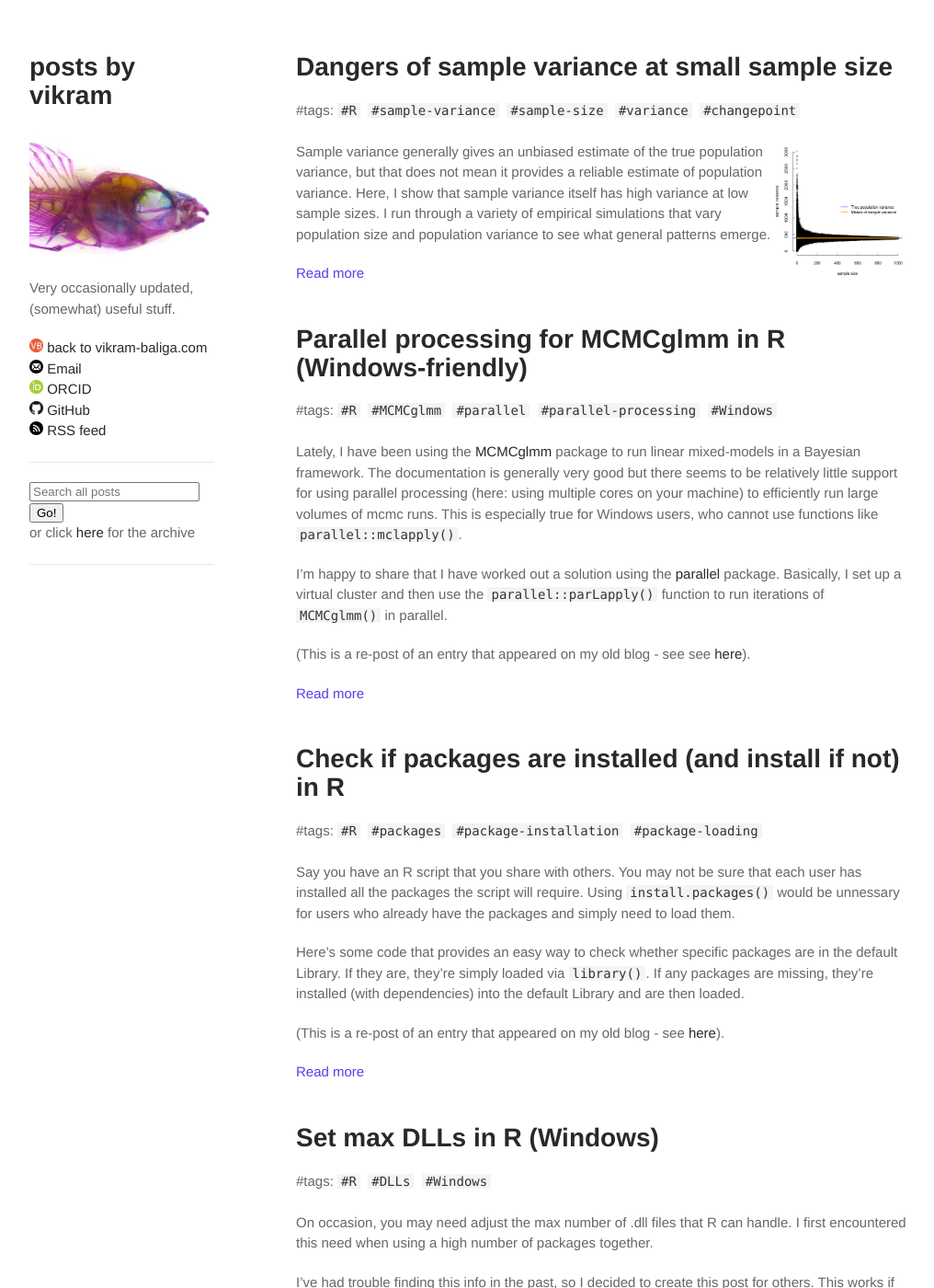
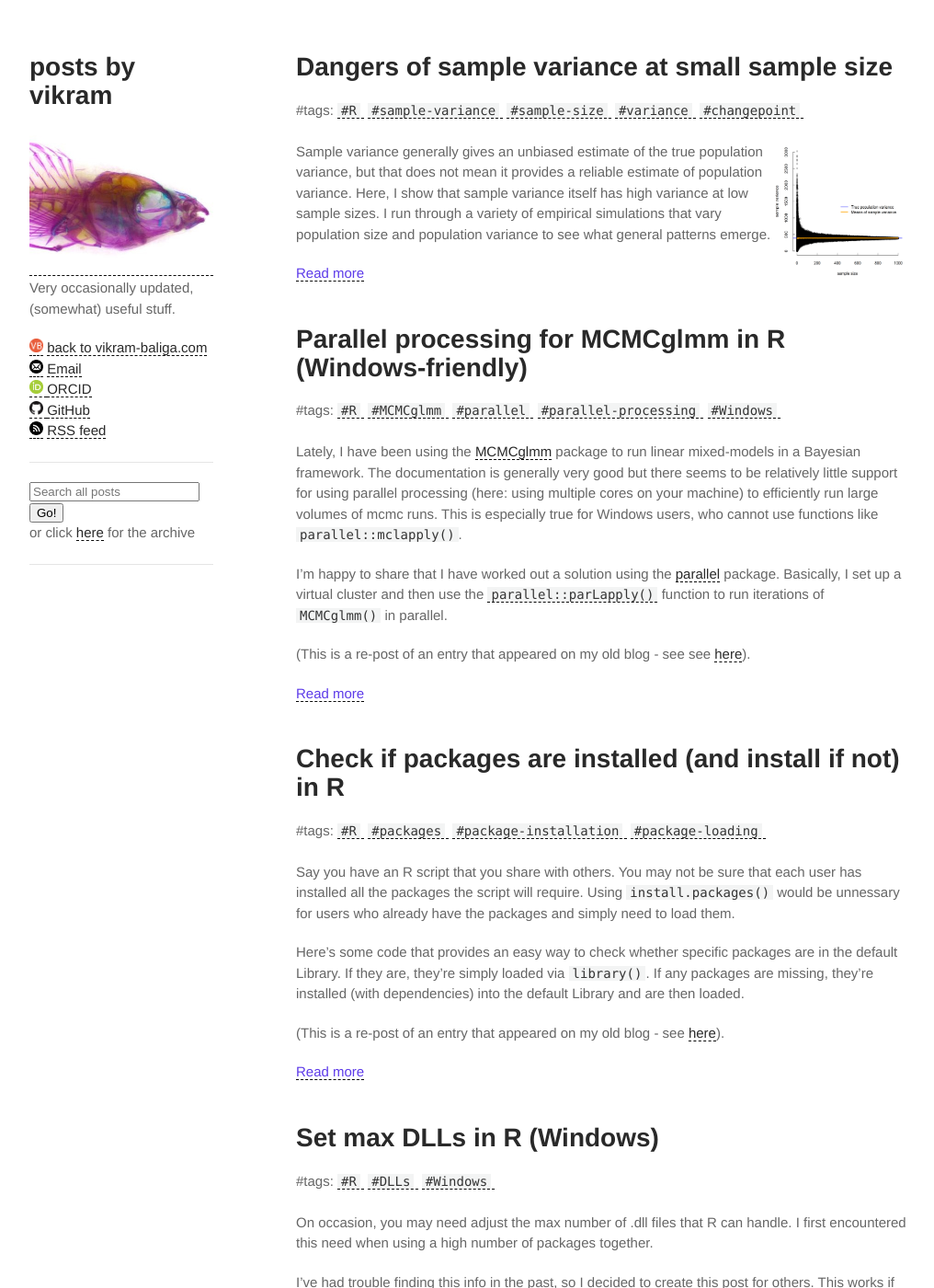
Before and after one commit to vbaliga/vbaliga.github.io, a Jekyll site: the page built from index.html, in a window 1280 px wide and 1400 px high. Shown: the whole window at 92% size, without its empty margins (128-1144 px from the left). Built offline with Jekyll 4.4.1, drawn with Linux system fonts in a browser that asks for light colours; a script that is not in the unit is left out.

Commit message:
Update style.css

```diff
--- a/assets/css/style.css
+++ b/assets/css/style.css
@@ -345,6 +345,7 @@ a {
   color: #292929;
   text-decoration: none;
   overflow-wrap: break-word;
+  border-bottom:1px dashed #000;
 }
 
 a:hover, a:focus {
@@ -361,6 +362,15 @@ a small {
 
 a:hover small {
   color: #5D3BE9;
+}
+
+h1 a {
+  color: #292929;
+  font: Helvetica, Arial, sans-serif;
+  line-height: 1.1;
+  margin: 0 0 20px;
+  overflow-wrap: break-word;
+  border-bottom:none;
 }
 
 .wrapper {
```
